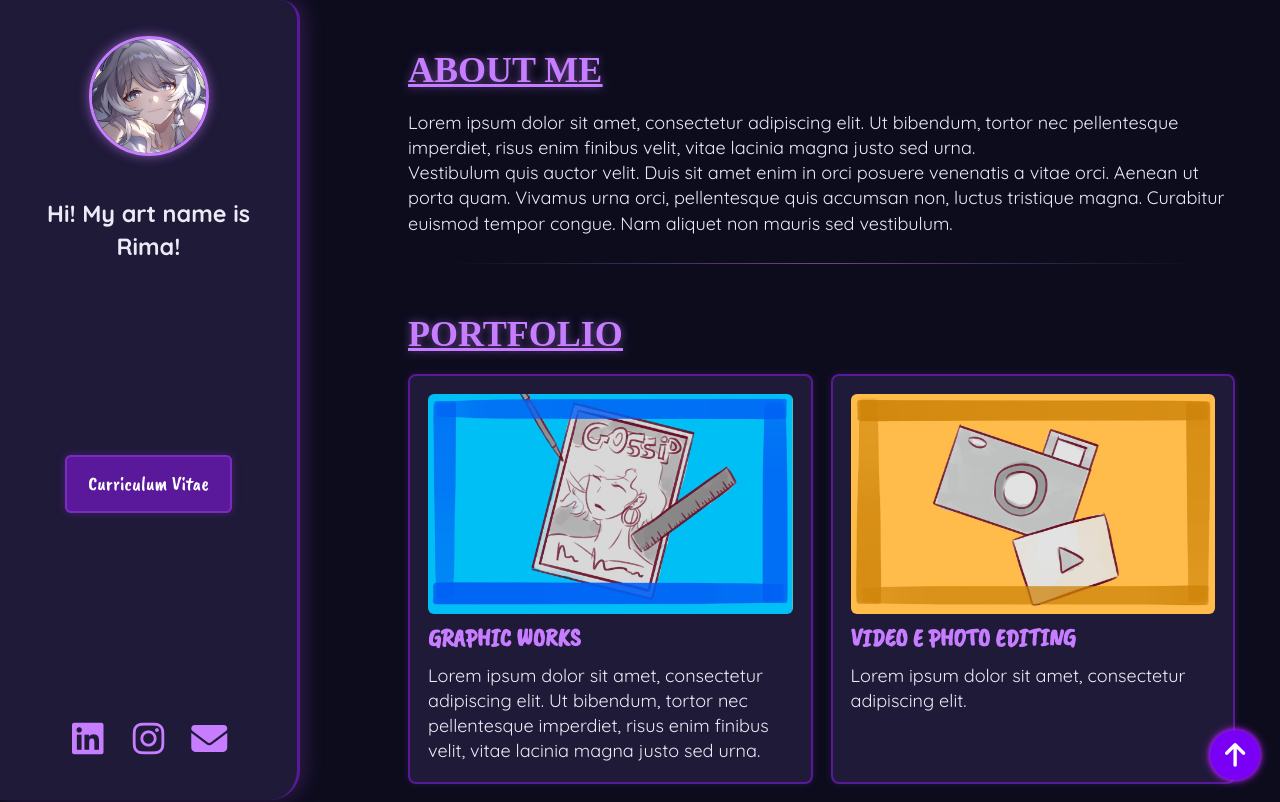
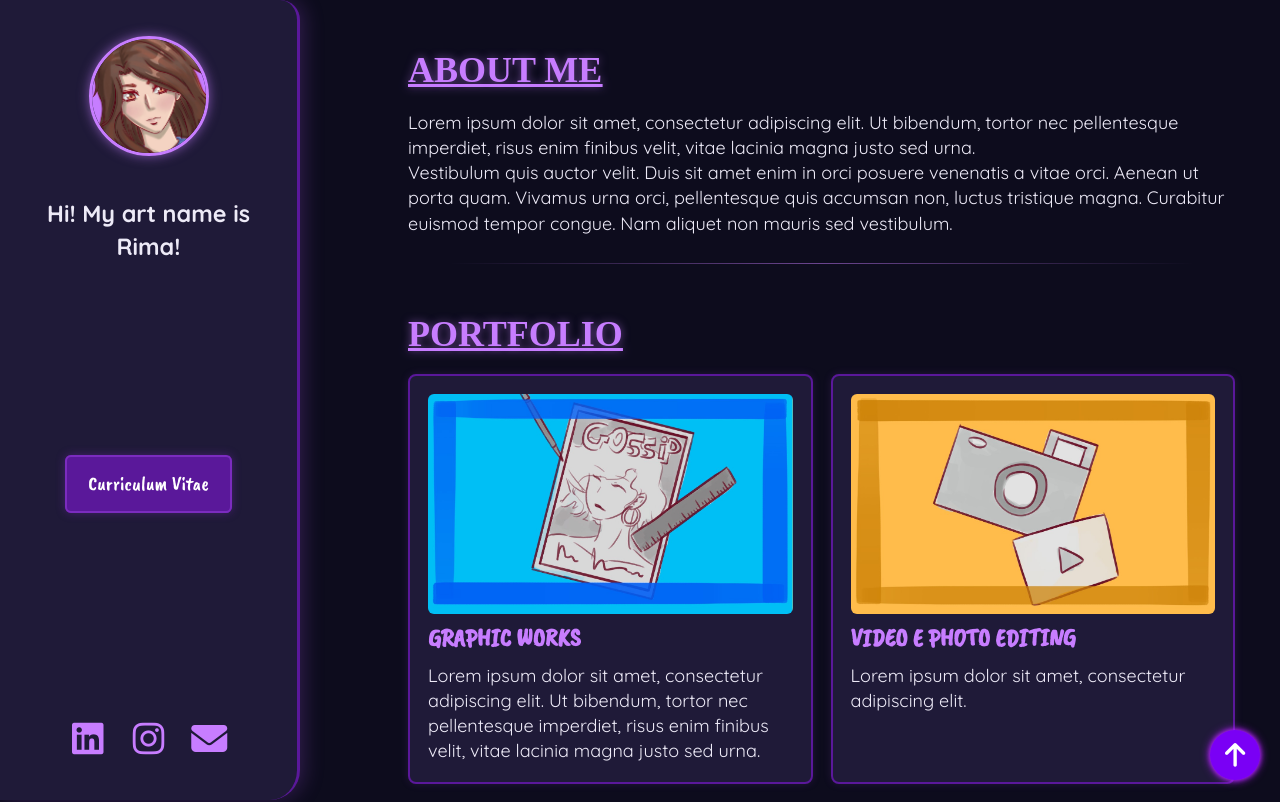
Before and after one commit to Rimaleen/crilarosa.github.io, a plain HTML site: page index.html in a window 1280 px wide. Shown: the top 802 px of the page. Drawn offline with nearby package versions, Linux system fonts and the light colour scheme; a web font is replaced by a local one.

Commit message:
iconupdate

```diff
--- a/index.html
+++ b/index.html
@@ -19,7 +19,7 @@
     <body>
         <header>
 			<div class="inner">
-                <a href="#" class="image avatar"><img src="b.jpg" alt=""></a>
+                <a href="#" class="image avatar"><img src="images/icon.jpg" alt=""></a>
                 <h1><strong>Hi! My art name is Rima!</strong></h1>
             </div>
 			<ul class="actions">
```
Also changed, not shown: images/icon.jpg (added).
